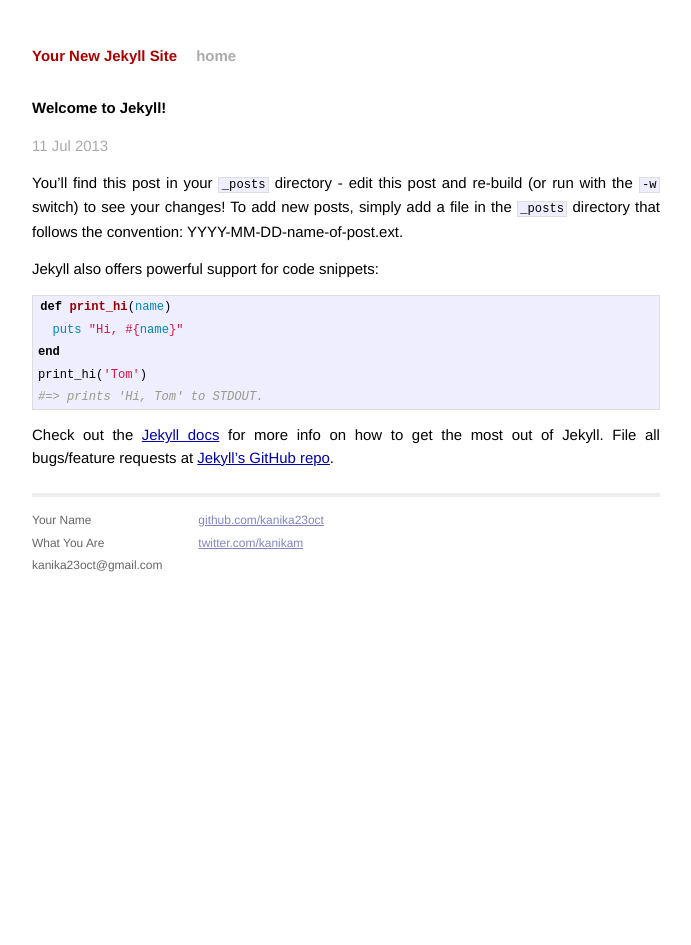
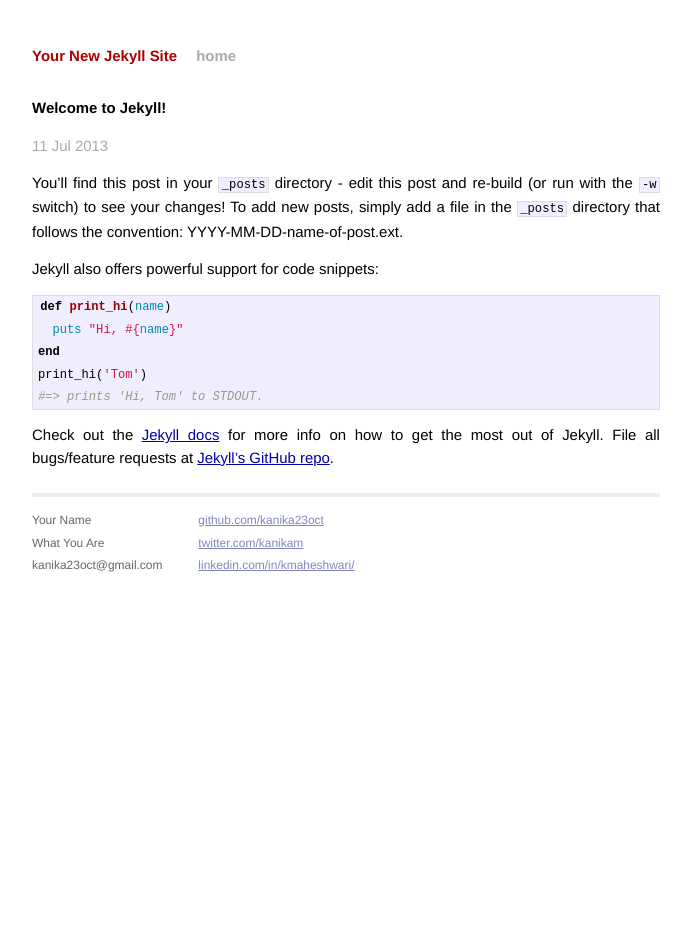
Before and after one commit to kanika23oct/kanika23oct.github.io, a Jekyll site: the page built from _posts/2013-07-11-welcome-to-jekyll.markdown, in a window 1280 px wide. Shown: the whole page, without its empty margins (294-985 px from the left). Built offline with Jekyll 4.4.1, drawn with Linux system fonts in a browser that asks for light colours.

Commit message:
Added my linkedin account

```diff
--- a/_layouts/default.html
+++ b/_layouts/default.html
@@ -36,6 +36,7 @@
                 <p>
                   <a href="http://github.com/kanika23oct/">github.com/kanika23oct</a><br />
                   <a href="http://twitter.com/kanikam/">twitter.com/kanikam</a><br />
+                  <a href="www.linkedin.com/in/kmaheshwari/">linkedin.com/in/kmaheshwari/</a><br />
                 </p>
               </div>
             </div>
```
